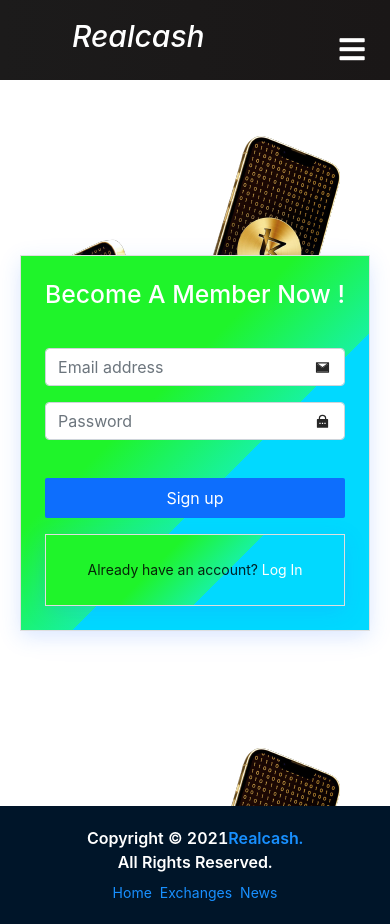
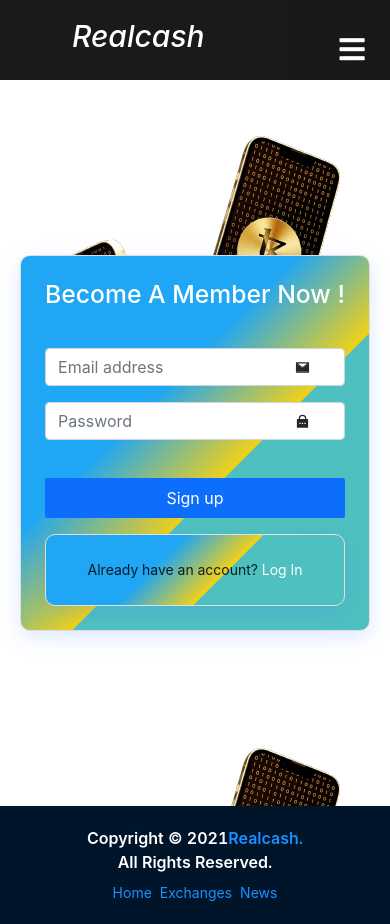
Before and after one commit to Princeantwi2k/final-project, a React (Create React App) app: page /sign-up in a window 390 px wide. Built offline with nearby package versions, Linux system fonts and the light colour scheme; no server answers.

Commit message:
add styles

```diff
--- a/src/Container/Login/Login.css
+++ b/src/Container/Login/Login.css
@@ -13,14 +13,14 @@
   border: 1px solid #dfdfdf;
   background-image: linear-gradient(
     -225deg,
-    #1ff42a 38%,
-    #18f29e 59%,
-    #01d9ff 48%
+    #1fa6f4 38%,
+    #f2d118 59%,
+    rgb(79, 192, 192) 48%
   );
   box-shadow: 0 6px 20px rgba(56, 125, 255, 0.17);
   -webkit-filter: drop-shadow(0 6px 20px rgba(56, 125, 255, 0.017));
   filter: drop-shadow(0 6px 20px rgba(56, 125, 255, 0.017));
-
+border-radius: 10px;
 }
 .login-topic{
   color: white;
@@ -72,14 +72,14 @@
     top: 30px;
     z-index: 99;
     font-size: 15px;
-    left: 270px;
+    left: 250px;
   }
   .iconss-login{
     position: relative;
     bottom: 30px;
     z-index: 99;
     font-size: 15px;
-    left: 270px;
+    left: 250px;
   }
   .icons-logins{
     position: relative;
```
